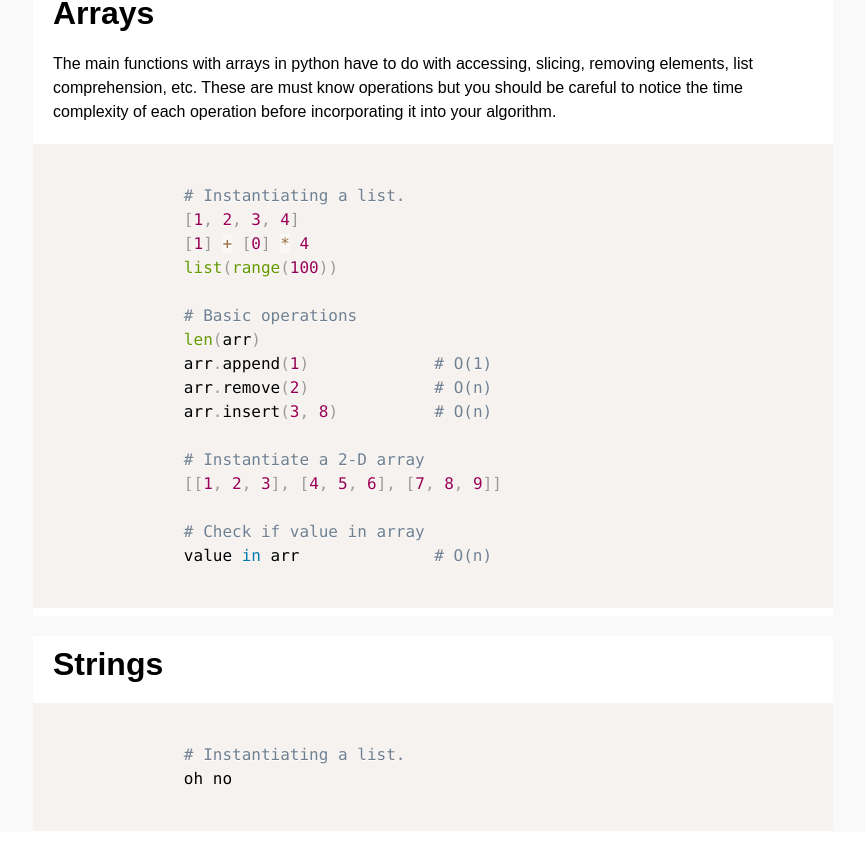
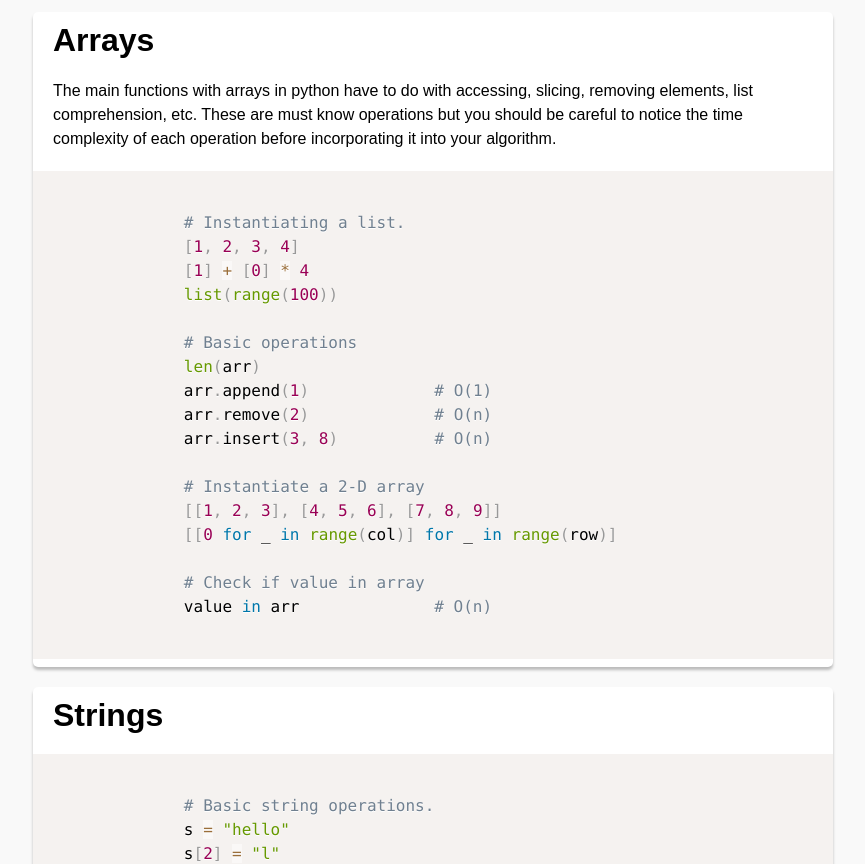
Before and after one commit to jack-diamond/pythonalgos, a Next.js app: page /libraries in a window 1280 px wide. Shown: the part 116-980 px from the top of the page, without its empty margins (207-1072 px from the left). Built offline with nearby package versions, Linux system fonts and the light colour scheme.

Commit message:
updating problems page

```diff
--- a/components/FeaturedContent.js
+++ b/components/FeaturedContent.js
@@ -8,7 +8,7 @@ export default function FeaturedContent(props) {
           <h3>Know your Libraries</h3>
           <p>How to use arrays, stacks, queues, heaps, etc.</p>
         </a>
-        <a className="item">
+        <a className="item" href="/problems">
           <h3>Top Interview Questions</h3>
           <p>Top questions to study for your interview</p>
         </a>
--- a/components/Layout.js
+++ b/components/Layout.js
@@ -1,12 +1,16 @@
 import Header from './Header'
+import Footer from './Footer'
 
 export default function Layout(props) {
   return (
     <div>
-      {props.children}
+      <Header/>
+        {props.children}
+      <Footer/>
       <style jsx global>{`
         body {
           background: #F9F9F9;
+          height: 100%;
           text-align: center;
           vertical-align: middle;
           text-align: center;
--- a/package.json
+++ b/package.json
@@ -12,6 +12,7 @@
   "author": "",
   "license": "ISC",
   "dependencies": {
+    "isomorphic-unfetch": "^3.0.0",
     "next": "^9.2.1",
     "prismjs": "^1.19.0",
     "react": "^16.12.0",
--- a/pages/index.js
+++ b/pages/index.js
@@ -1,15 +1,10 @@
-import Header from '../components/Header';
 import Layout from '../components/Layout';
 import FeaturedContent from '../components/FeaturedContent';
-import Footer from '../components/Footer';
-import Link from 'next/link'
 
 export default function Blog() {
   return (
     <Layout>
-      <Header/>
       <FeaturedContent/>
-      <Footer/>
     </Layout>
   );
 }
--- a/pages/libraries.js
+++ b/pages/libraries.js
@@ -1,13 +1,9 @@
-import Header from '../components/Header';
 import Layout from '../components/Layout';
-import Footer from '../components/Footer';
-import Link from 'next/link'
 import { Prism as SyntaxHighlighter } from 'react-syntax-highlighter';
 
 export default function Libraries() {
   return (
     <Layout>
-      <Header/>
         <div className="article-wrapper">
           <div className="article">
             <h1>Arrays</h1>
@@ -31,6 +27,7 @@ export default function Libraries() {
 
               # Instantiate a 2-D array
               [[1, 2, 3], [4, 5, 6], [7, 8, 9]]
+              [[0 for _ in range(col)] for _ in range(row)]
 
               # Check if value in array
               value in arr              # O(n)
@@ -41,32 +38,43 @@ export default function Libraries() {
               <p>
               </p>
               <SyntaxHighlighter language="python">{`
-              # Instantiating a list.
-              oh no
+              # Basic string operations.
+              s = "hello"
+              s[2] = "l"
+              len(s) = 5
+              s.startswith("he") = True
+              s.endswith("li") = False
+              ch in s                     # O(n)
+              s[1:4] = "ell"              # O(n)
+              s = "he" + "llo"            # O(n)
+
+              # Formatting
+
               `}</SyntaxHighlighter>
           </div>
         </div>
-      <Footer/>
       <style jsx global>{`
         .article-wrapper {
-          background: #F9F9F9;
-          height: 80vh;
-          margin-top: 100px;
-          padding-bottom: 100px;
-
           display: flex;
           flex-flow: column;
           justify-content: center;
           align-items: center;
           font-family: Arial;
+
+          background: transparent;
+          padding-top: 10px;
+          padding-bottom: 10px;
         }
 
         .article {
-          background: white;
           width: 800px;
           max-width: 800px;
           text-align: left;
           margin: 10px 0;
+
+          background: white;
+          box-shadow: 0px 3px 3px rgba(0, 0, 0, 0.25);
+          border-radius: 5px;
         }
 
         .article h1 {
```
Also changed, not shown: pages/problems.js (added, +32 -0 lines), 2 other files (tests, documents, lock files or other folders).
